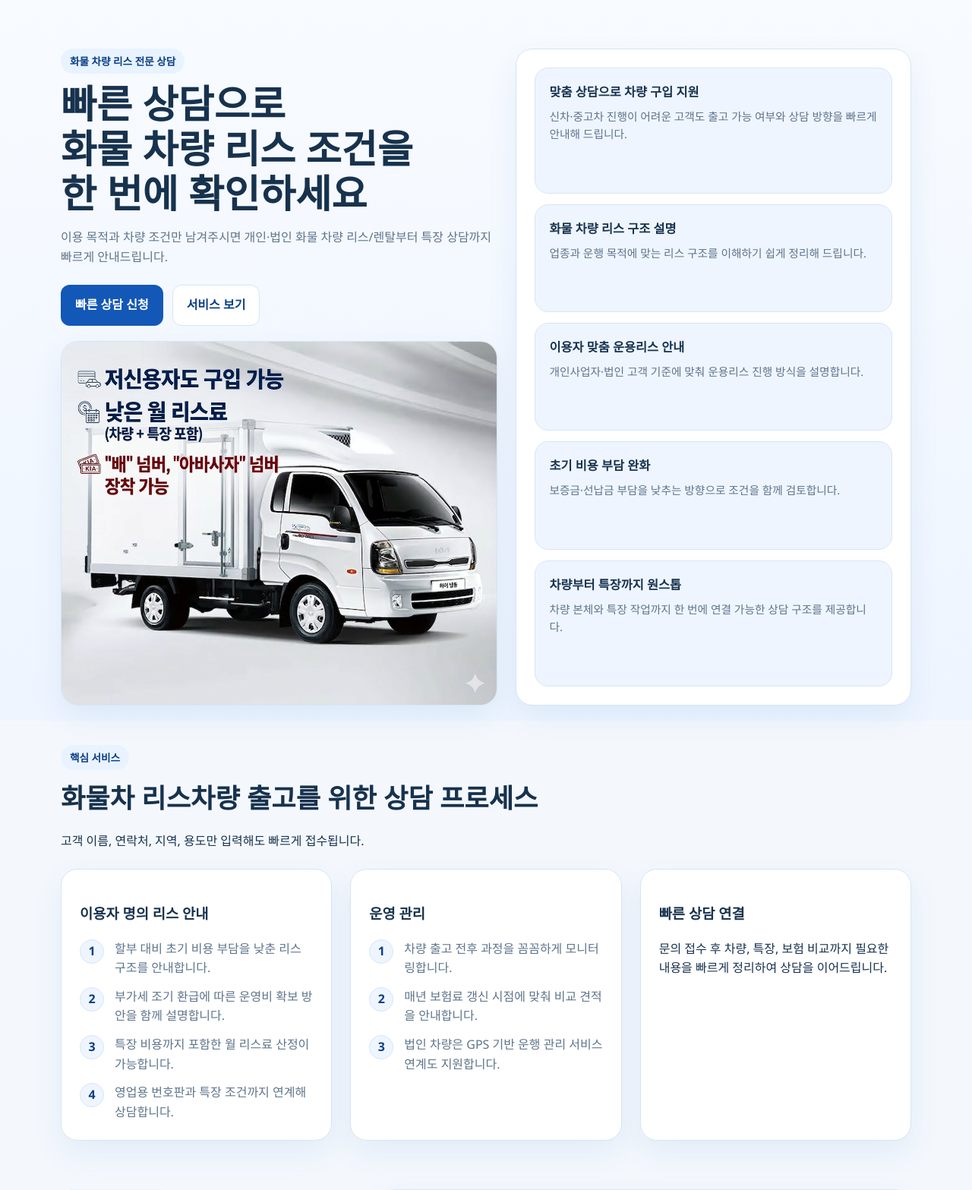
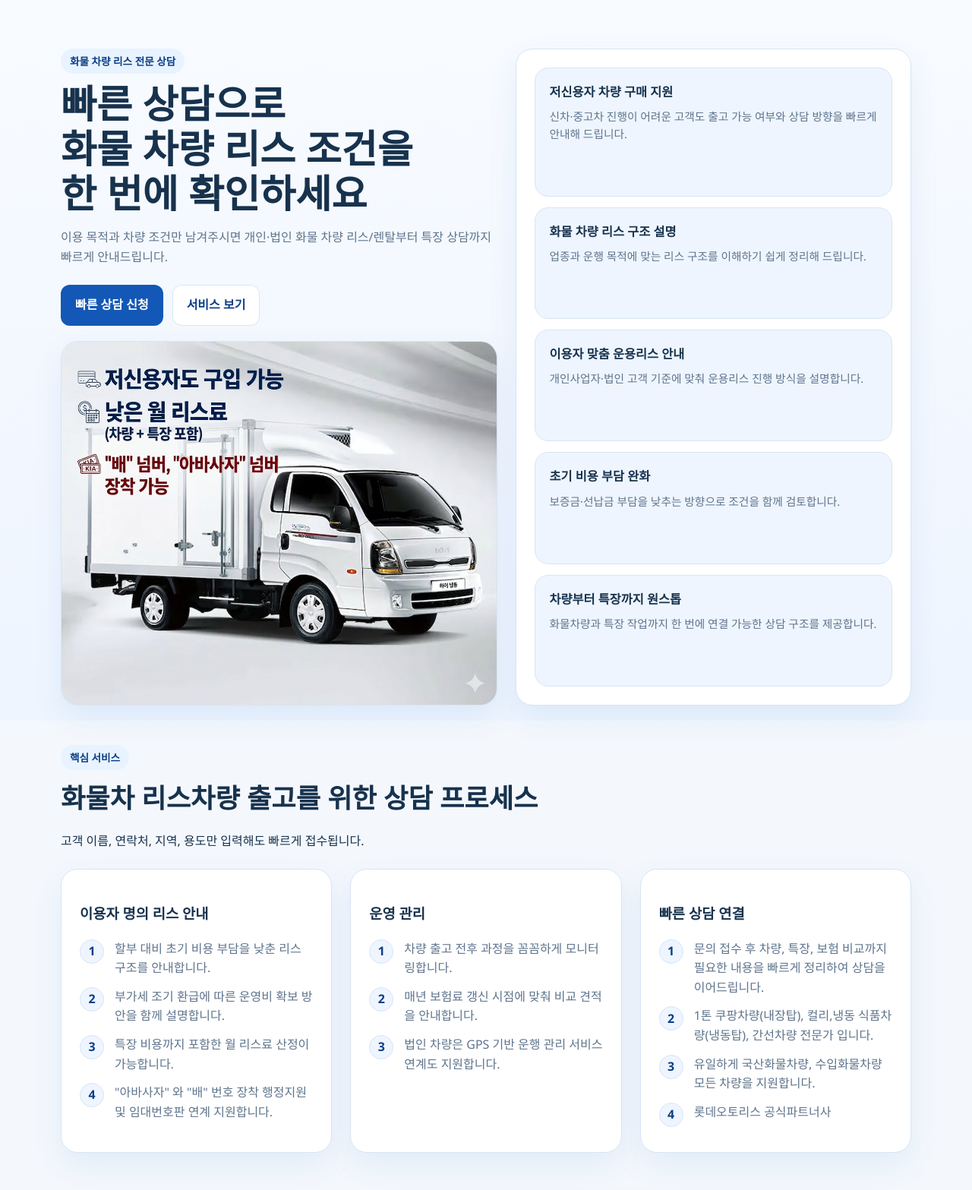
Before and after one commit to sujinchoo/Promotion_Truck_Platform, a Flask app: page / in a window 1280 px wide. Shown: the part 64-1631 px from the top of the page at 76% size. Run offline with Flask 3, Linux system fonts and the light colour scheme.

Commit message:
Update index.html

```diff
--- a/templates/index.html
+++ b/templates/index.html
@@ -17,11 +17,11 @@
         </div>
         <div class="hero-card consult-focus-card">
             <div class="metric-list">
-                <div class="metric"><strong>맞춤 상담으로 차량 구입 지원</strong><span>신차·중고차 진행이 어려운 고객도 출고 가능 여부와 상담 방향을 빠르게 안내해 드립니다.</span></div>
+                <div class="metric"><strong>저신용자 차량 구매 지원</strong><span>신차·중고차 진행이 어려운 고객도 출고 가능 여부와 상담 방향을 빠르게 안내해 드립니다.</span></div>
                 <div class="metric"><strong>화물 차량 리스 구조 설명</strong><span>업종과 운행 목적에 맞는 리스 구조를 이해하기 쉽게 정리해 드립니다.</span></div>
                 <div class="metric"><strong>이용자 맞춤 운용리스 안내</strong><span>개인사업자·법인 고객 기준에 맞춰 운용리스 진행 방식을 설명합니다.</span></div>
                 <div class="metric"><strong>초기 비용 부담 완화</strong><span>보증금·선납금 부담을 낮추는 방향으로 조건을 함께 검토합니다.</span></div>
-                <div class="metric"><strong>차량부터 특장까지 원스톱</strong><span>차량 본체와 특장 작업까지 한 번에 연결 가능한 상담 구조를 제공합니다.</span></div>
+                <div class="metric"><strong>차량부터 특장까지 원스톱</strong><span>화물차량과 특장 작업까지 한 번에 연결 가능한 상담 구조를 제공합니다.</span></div>
             </div>
         </div>
     </div>
@@ -36,16 +36,16 @@
         </div>
         <div class="card-grid three">
             <article class="info-card">
-                <h3>이용자 명의 리스 안내</h3>
+                <h3> 이용자 명의 리스 안내</h3>
                 <ol class="info-list">
                     <li>할부 대비 초기 비용 부담을 낮춘 리스 구조를 안내합니다.</li>
                     <li>부가세 조기 환급에 따른 운영비 확보 방안을 함께 설명합니다.</li>
                     <li>특장 비용까지 포함한 월 리스료 산정이 가능합니다.</li>
-                    <li>영업용 번호판과 특장 조건까지 연계해 상담합니다.</li>
+                    <li>"아바사자" 와 "배" 번호 장착 행정지원 및 임대번호판 연계 지원합니다.</li>
                 </ol>
             </article>
             <article class="info-card">
-                <h3>운영 관리</h3>
+                <h3> 운영 관리</h3>
                 <ol class="info-list">
                     <li>차량 출고 전후 과정을 꼼꼼하게 모니터링합니다.</li>
                     <li>매년 보험료 갱신 시점에 맞춰 비교 견적을 안내합니다.</li>
@@ -53,8 +53,14 @@
                 </ol>
             </article>
             <article class="info-card">
-                <h3>빠른 상담 연결</h3>
-                <p>문의 접수 후 차량, 특장, 보험 비교까지 필요한 내용을 빠르게 정리하여 상담을 이어드립니다.</p>
+                <h3> 빠른 상담 연결</h3>
+                <ol class="info-list">
+                    <li>문의 접수 후 차량, 특장, 보험 비교까지 필요한 내용을 빠르게 정리하여 상담을 이어드립니다.</li>
+                    <li>1톤 쿠팡차량(내장탑), 컬리,냉동 식품차량(냉동탑), 간선차량 전문가 입니다.</li>
+                    <li>유일하게 국산화물차량, 수입화물차량 모든 차량을 지원합니다.</li>
+                    <li>롯데오토리스 공식파트너사 </li>
+                </ol>
+                <p></p>
             </article>
         </div>
     </div>
```
